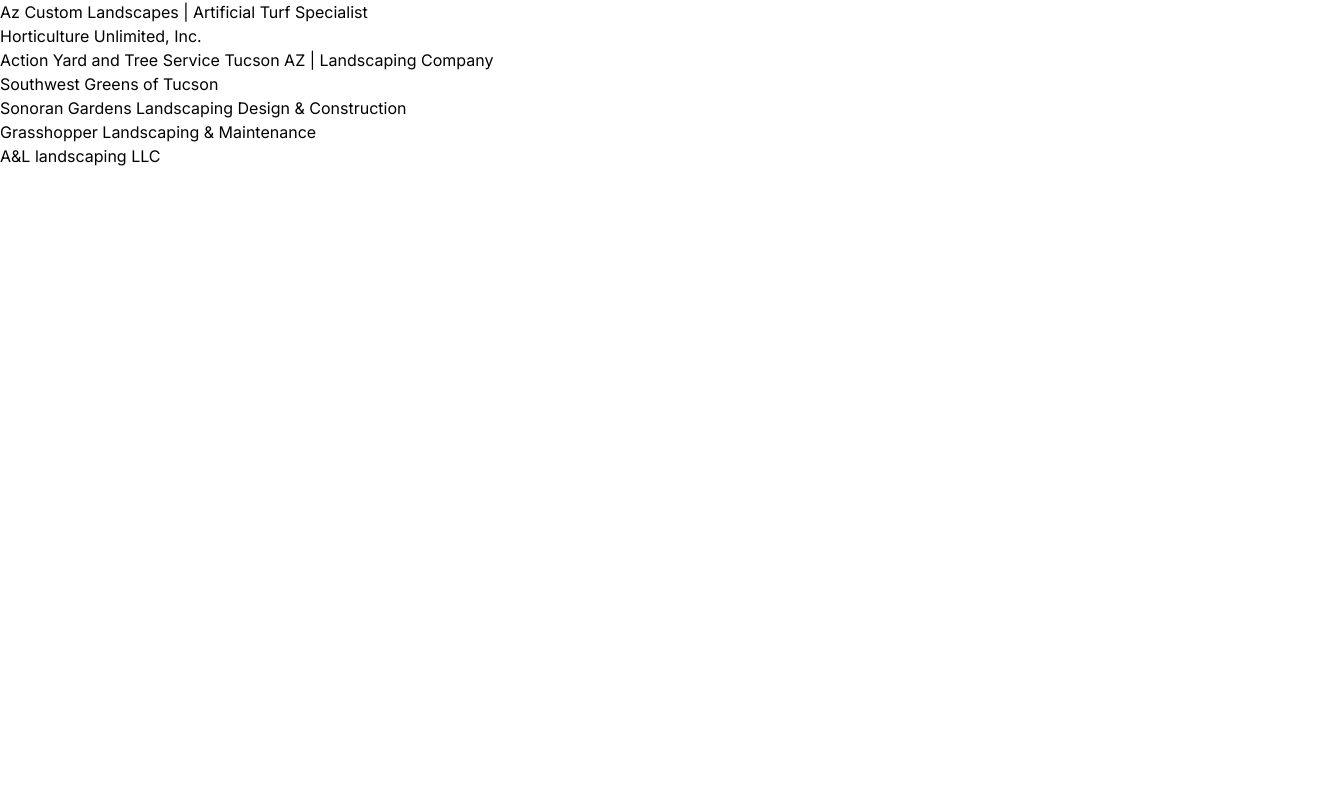
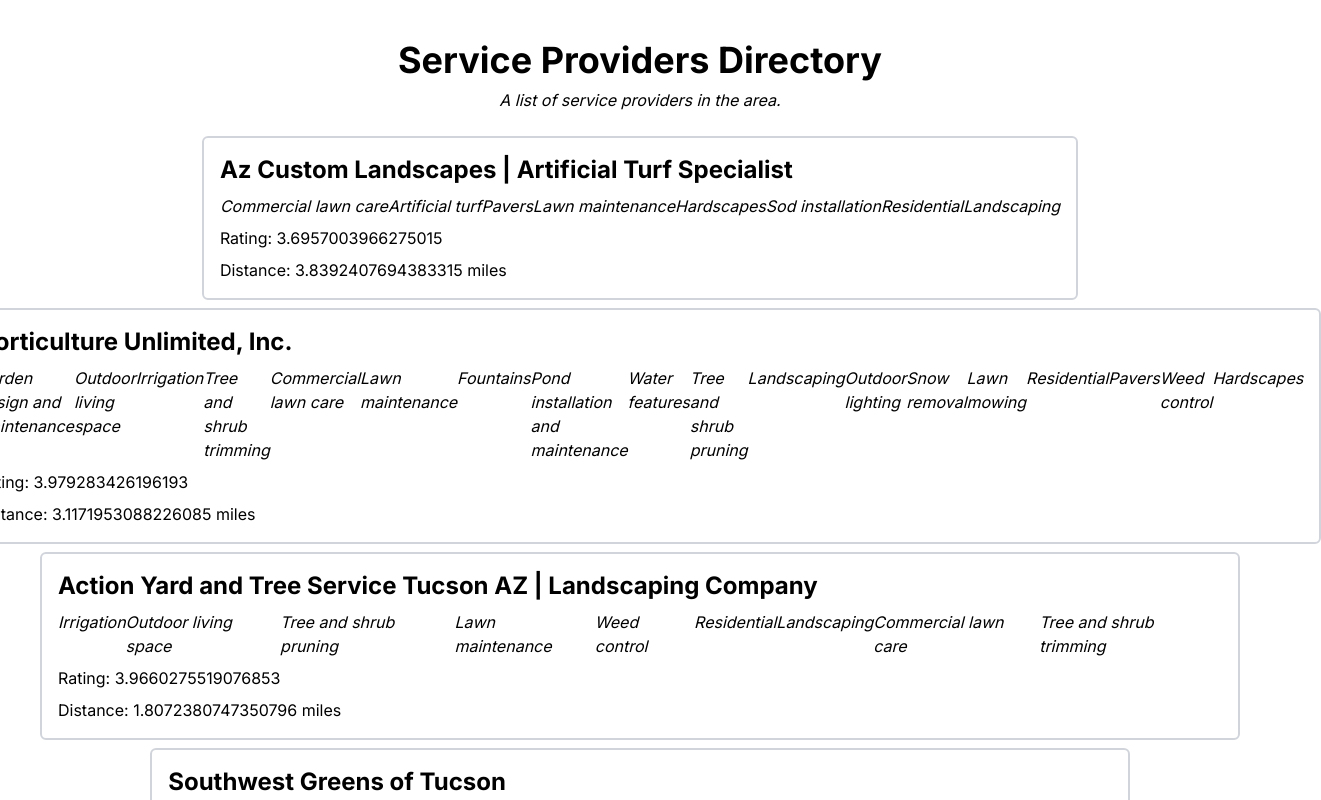
Before and after one commit to johnhamlin/three-ships-takehome, a Next.js app: page / in a window 1280 px wide. Shown: the top 800 px of the page, 1321 px wide, since content can reach past the window. Built offline with nearby package versions, Linux system fonts and the light colour scheme.

Commit message:
Move cards list to component. Add temp styling. Sort imports and tailwind classes w/ eslint & prettier

```diff
--- a/src/app/layout.tsx
+++ b/src/app/layout.tsx
@@ -1,6 +1,7 @@
+import '@/styles/globals.css';
 import type { Metadata } from 'next';
 import { Inter } from 'next/font/google';
-import '@/styles/globals.css';
+
 import { LayoutProps } from '../../.next/types/app/layout';
 
 const inter = Inter({ subsets: ['latin'] });
--- a/src/app/page.tsx
+++ b/src/app/page.tsx
@@ -1,13 +1,11 @@
-import { providerList } from '@/model/database';
-
-// Because this is a server component, using a server-side function to fetch data from the mock database
-// This improves performance and SEO by pre-rendering the data, and is recommended in Next.js 13+
-async function getProvidersList(): Promise<Provider[]> {
-  // Wrapping in a promise to simulate an async operation
-  return await new Promise(resolve => resolve(providerList));
-}
+import { CardList } from '@/components';
 
 export default async function Home() {
-  const data = await getProvidersList();
-  return data.map(provider => <h1 key={provider._id}>{provider.name}</h1>);
+  return (
+    <main className="container mx-auto flex flex-col items-center justify-center gap-2 p-10">
+      <h1 className="text-4xl font-bold ">Service Providers Directory</h1>
+      <p className="mb-4 italic">A list of service providers in the area.</p>
+      <CardList />
+    </main>
+  );
 }
--- /dev/null
+++ b/src/components/Card.tsx
@@ -0,0 +1,18 @@
+interface CardProps {
+  provider: Provider;
+}
+
+export default function Card({ provider }: CardProps) {
+  return (
+    <div className=" flex flex-col gap-2 rounded-md border-2 border-gray-300 p-4">
+      <h2 className="text-2xl font-bold">{provider.name}</h2>
+      <p className="flex italic">
+        {provider.services.map((service, index) => (
+          <div key={index}>{service}</div>
+        ))}
+      </p>
+      <p>Rating: {provider.rating.th}</p>
+      <p>Distance: {provider.distance} miles</p>
+    </div>
+  );
+}
--- /dev/null
+++ b/src/components/CardList.tsx
@@ -0,0 +1,24 @@
+import Card from './Card';
+
+import { providerList } from '@/model/database';
+
+interface CardListProps {
+  providers: Provider[];
+}
+
+// Because this is a server component, using a server-side function to fetch data from the mock database
+// This improves performance and SEO by pre-rendering the data, and is recommended in Next.js 13+
+async function getProvidersList(): Promise<Provider[]> {
+  // Wrapping in a promise to simulate an async operation
+  return await new Promise((resolve) => resolve(providerList));
+}
+
+export default async function CardList() {
+  const data = await getProvidersList();
+  return (
+    // TODO: Dropdowns to sort by rating, distance, etc.
+
+    // TODO: Map over providers and render a Card for each one
+    data.map((provider) => <Card key={provider._id} provider={provider} />)
+  );
+}
--- /dev/null
+++ b/src/components/index.ts
@@ -0,0 +1,2 @@
+// Barrel file to clean up imports in other files
+export { default as CardList } from './CardList';
```
Also changed, not shown: package.json (+7 -5 lines), prettier.config.js (added, +8 -0 lines), .eslintrc.json, 1 other file (tests, documents, lock files or other folders).
